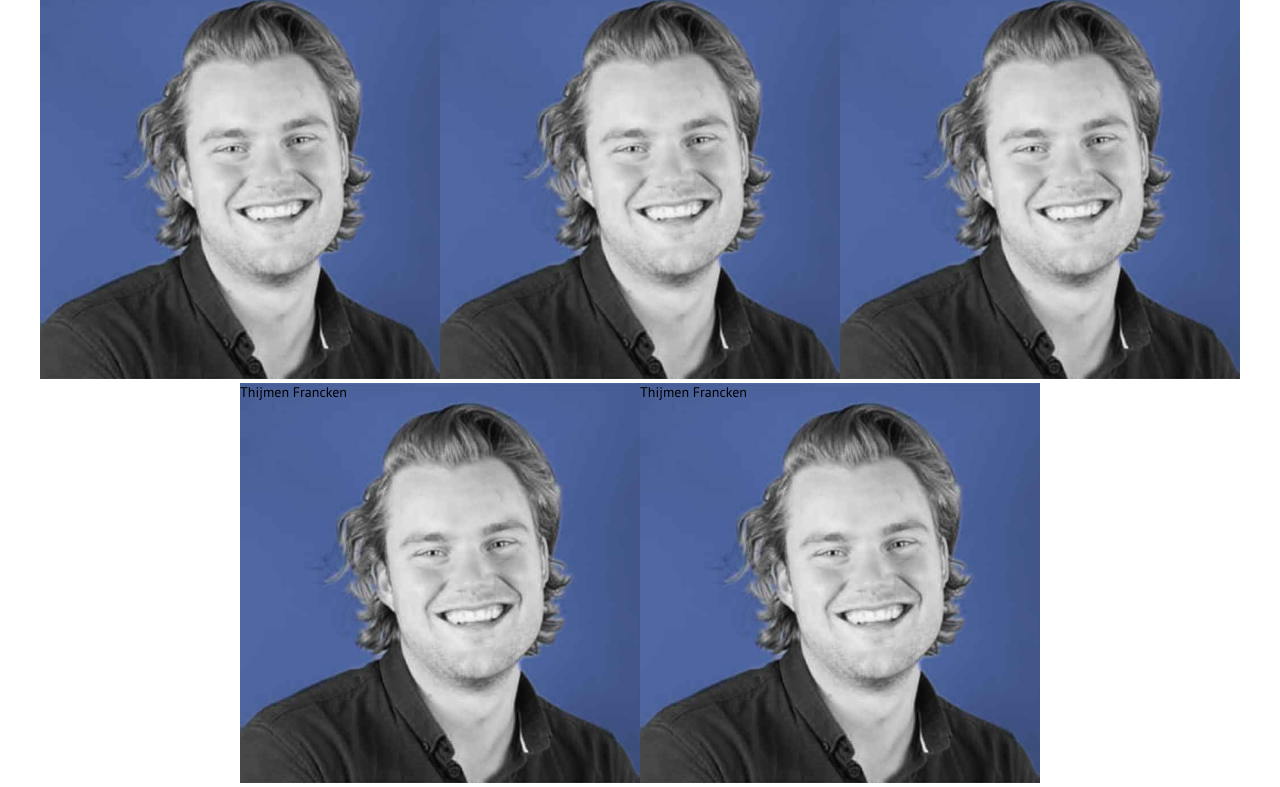
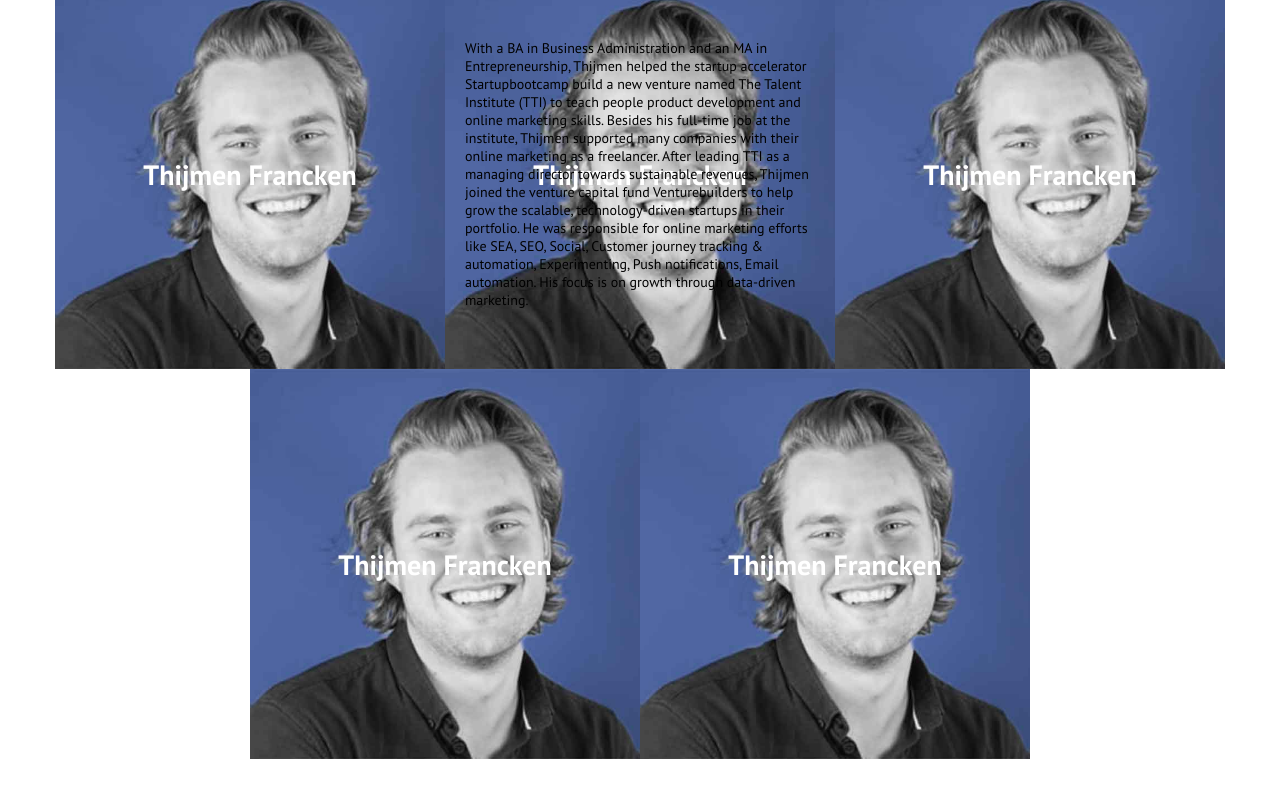
Before and after one commit to mklr-nl/TeamBoxes, a website built with webpack: page index.html in a window 1280 px wide. Shown: the part 105-892 px from the top of the page. After the commit the page ends 864 px from the top, so only its background shows below. Built offline with nearby package versions, Linux system fonts and the light colour scheme.

Commit message:
Second commit

```diff
--- a/Components/Team/Index.js
+++ b/Components/Team/Index.js
@@ -0,0 +1,14 @@
+// * Selectors
+let box1 = document.getElementById("Box1");
+let box2 = document.getElementById("Box2");
+let member1 = document.getElementById("member1");
+let member2 = document.getElementById("member2");
+
+// * Eventlisteners
+box1.addEventListener("click", changeBox);
+
+// * Functions
+function changeBox() {
+  console.log("hello Danny");
+  box2.classList.add("hide");
+}
--- a/Components/Team/index.scss
+++ b/Components/Team/index.scss
@@ -3,25 +3,51 @@
     height: 100%;
   }
   .row {
-    padding: 0;
+    margin: 0;
     display: flex;
     justify-content: center;
     align-items: center;
   }
   &__member {
+    cursor: pointer;
     position: relative;
     display: flex;
     align-items: center;
     justify-content: center;
     padding: 0;
+    &:hover {
+      box-shadow: 0 4px 8px 0 rgba(0, 0, 0, 0.2),
+        0 6px 20px 0 rgba(0, 0, 0, 0.19);
+    }
+
+    &__info {
+      display: flex;
+      align-items: center;
+      justify-content: center;
+
+      &__extra {
+        position: absolute;
+        // display: none;
+
+        &__text {
+          padding: 20px;
+        }
+      }
+    }
 
     &__title {
-      font-size: 1rem;
+      font-size: 2rem;
+      font-weight: bold;
+      color: white;
       position: absolute;
     }
 
-    img {
+    &__img {
       width: 100%;
     }
   }
 }
+
+.hide {
+  display: none;
+}
--- a/index.html
+++ b/index.html
@@ -39,21 +39,32 @@
 
   <section class="Section Team">
     <div class="container">
-      <div class="row Team__row">
-        <div class="col-md-4 Team__member">
-          <div class="Team__member__info">
+      <div id="row1" class="row Team__row">
+        <div id="member1" class="col-md-4 Team__member">
+          <div id="Box1" class="Team__member__info">
             <p class="Team__member__title">Thijmen Francken</p>
             <img class="Team__member__img" src="./Resources/ThijmenKleur.jpg" alt="">
           </div>
         </div>
-        <div class="col-md-4 Team__member">
-          <div class="Team__member__info">
+        <div id="member2" class="col-md-4 Team__member">
+          <div id="Box2" class="Team__member__info">
             <p class="Team__member__title">Thijmen Francken</p>
             <img class="Team__member__img" src="./Resources/ThijmenKleur.jpg" alt="">
           </div>
+          <div class="Team__member__info__extra">
+            <p class="Team__member__info__extra__text">With a BA in Business Administration and an MA in
+              Entrepreneurship, Thijmen helped the startup accelerator Startupbootcamp build a new venture named The
+              Talent Institute (TTI) to teach people product development and online marketing skills. Besides his
+              full-time job at the institute, Thijmen supported many companies with their online marketing as a
+              freelancer. After leading TTI as a managing director towards sustainable revenues, Thijmen joined the
+              venture capital fund Venturebuilders to help grow the scalable, technology-driven startups in their
+              portfolio. He was responsible for online marketing efforts like SEA, SEO, Social, Customer journey
+              tracking & automation, Experimenting, Push notifications, Email automation. His focus is on growth
+              through data-driven marketing.</p>
+          </div>
         </div>
         <div class="col-md-4 Team__member">
-          <div class="Team__member__info">
+          <div id="Box2" class="Team__member__info">
             <p class="Team__member__title">Thijmen Francken</p>
             <img class="Team__member__img" src="./Resources/ThijmenKleur.jpg" alt="">
           </div>
@@ -61,13 +72,13 @@
       </div>
       <div class="row Team__row">
         <div class="col-md-4 Team__member">
-          <div class="Team__member__info">
+          <div id="Box2" class="Team__member__info">
             <p class="Team__member__title">Thijmen Francken</p>
             <img class="Team__member__img" src="./Resources/ThijmenKleur.jpg" alt="">
           </div>
         </div>
         <div class="col-md-4 Team__member">
-          <div class="Team__member__info">
+          <div id="Box2" class="Team__member__info">
             <p class="Team__member__title">Thijmen Francken</p>
             <img class="Team__member__img" src="./Resources/ThijmenKleur.jpg" alt="">
           </div>
--- a/scripts/index.js
+++ b/scripts/index.js
@@ -1,6 +1,6 @@
 import "../styles/index.scss";
 import "./charts";
 import "./observer";
-import "./Header";
+import "./header";
 import "./login";
-import "../Components/Team/Index";
+import "../Components/Team";
--- a/webpack.config.js
+++ b/webpack.config.js
@@ -36,7 +36,7 @@ module.exports = (env) => {
     devServer: {
       contentBase: path.join(__dirname),
       compress: true,
-      port: 8090,
+      port: 9000,
     },
     devtool: env.local ? "inline-source-map" : "nosources-source-map",
     optimization,
```
Also changed, not shown: scripts/observer.js (+11 -13 lines).
